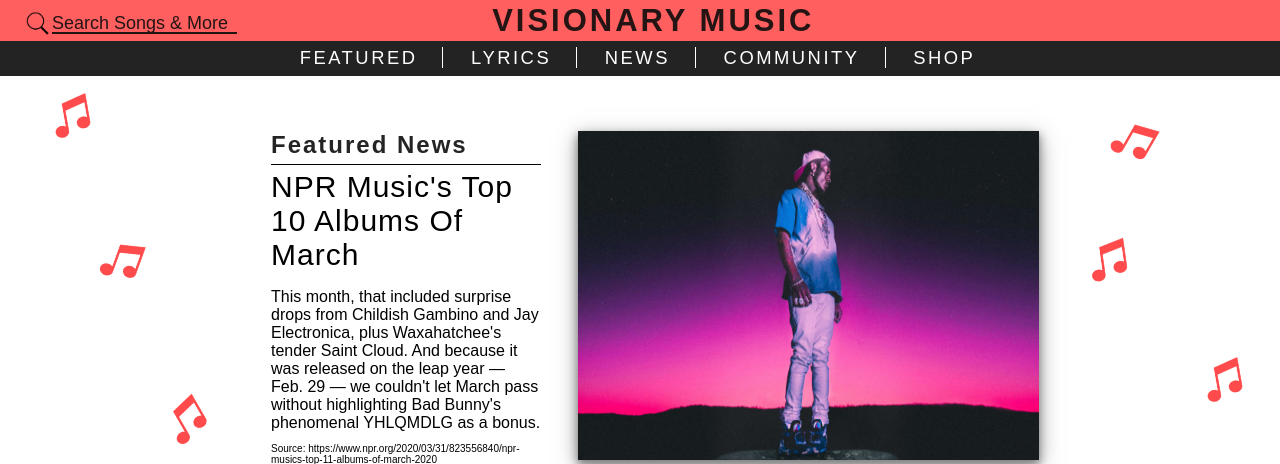
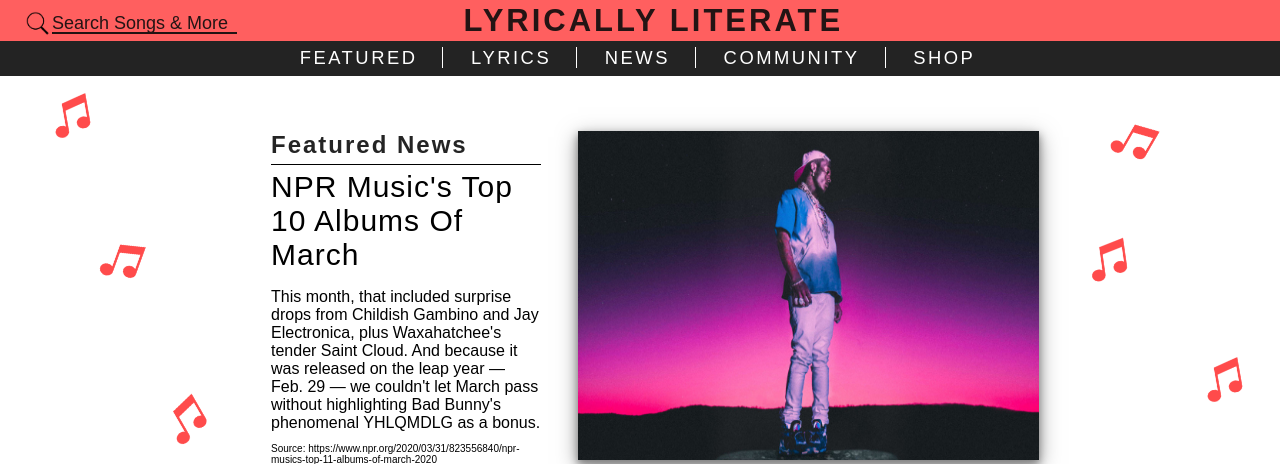
Before and after one commit to 5l1v3r1/Lyrically-Literate, a Flask app: page / in a window 1280 px wide. Shown: the top 464 px of the page. Run offline with Flask 2, Linux system fonts and the light colour scheme.

Commit message:
fixed name check for my message bby

```diff
--- a/static/css/nav-header.css
+++ b/static/css/nav-header.css
@@ -79,6 +79,7 @@ form {
 
 /* NAV */
 .logo {
+    /*found it but im tired from letting my creative juices flow slowely and ooz out of me also ILL COMMENT THIS BETTER CUZ U CODED IT AND IM FUCKING LOST IDIOT YOUR NOT BYYOURSELF ANYMORE IT HELPS TO ACTUALLY BE READABLE*/
     position: relative;
     font-size: 31px;
     text-align: center;
--- a/templates/html/home.html
+++ b/templates/html/home.html
@@ -3,7 +3,7 @@
 {% block content %}
 
 <html>
-    <title>Visionary Music Featured</title>
+    <title>Lyrically Literate Featured</title>
     <link rel="stylesheet" href="./static/css/home.css">
     <link rel="stylesheet" href="https://cdnjs.cloudflare.com/ajax/libs/font-awesome/4.7.0/css/font-awesome.min.css">
 
--- a/templates/html/nav-header.html
+++ b/templates/html/nav-header.html
@@ -17,8 +17,9 @@
                     <input id="search-input" type="text" placeholder="Search Songs & More">
                 </form>
                 <div class="logo">
-                    Visionary Music
+                    Lyrically Literate
                 </div>
+                <!--fix font here whereever it is in css-->
             </div>
             <nav class="nav" id="nav-bar">
                 <ul>
```
